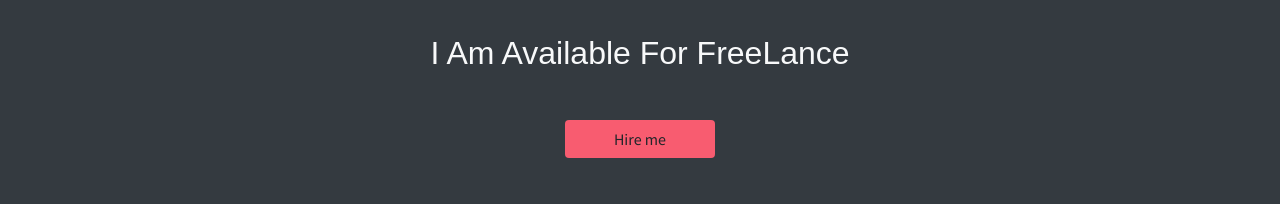
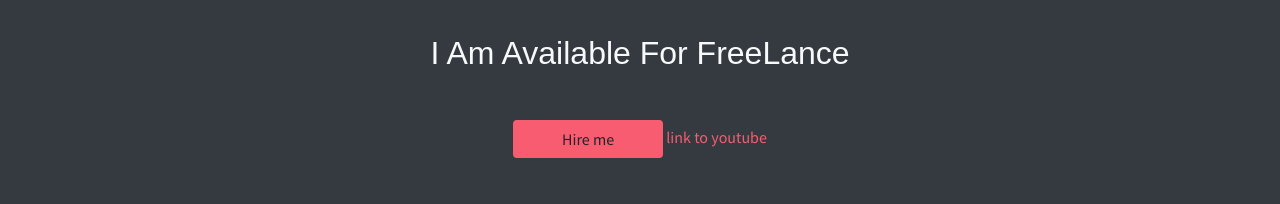
Before and after one commit to vanonshati/portfolio, a website: page index.html in a window 1280 px wide. Shown: the part 4040-4244 px from the top of the page. Drawn offline with Linux system fonts and the light colour scheme; some packages are replaced by stand-ins of ours; files that its build step writes are made by us from their sources; grey boxes are pictures that could not be loaded; files whose address does not match are found by name.

Commit message:
Update index.html

```diff
--- a/index.html
+++ b/index.html
@@ -432,6 +432,9 @@
             <a href="https://api.whatsapp.com/send/?phone=%2B254714584402&text=Hello+Vanon%2C+I+am+requesting+for+software+development+services%21&type=phone_number&app_absent=0" target="_blank">
                 <button class="btn bg-primary w-lg" >Hire me</button>
             </a>
+		<a href="www.youtube.com"> link to youtube
+
+		</a>
         </div>
     </section>
 
```
